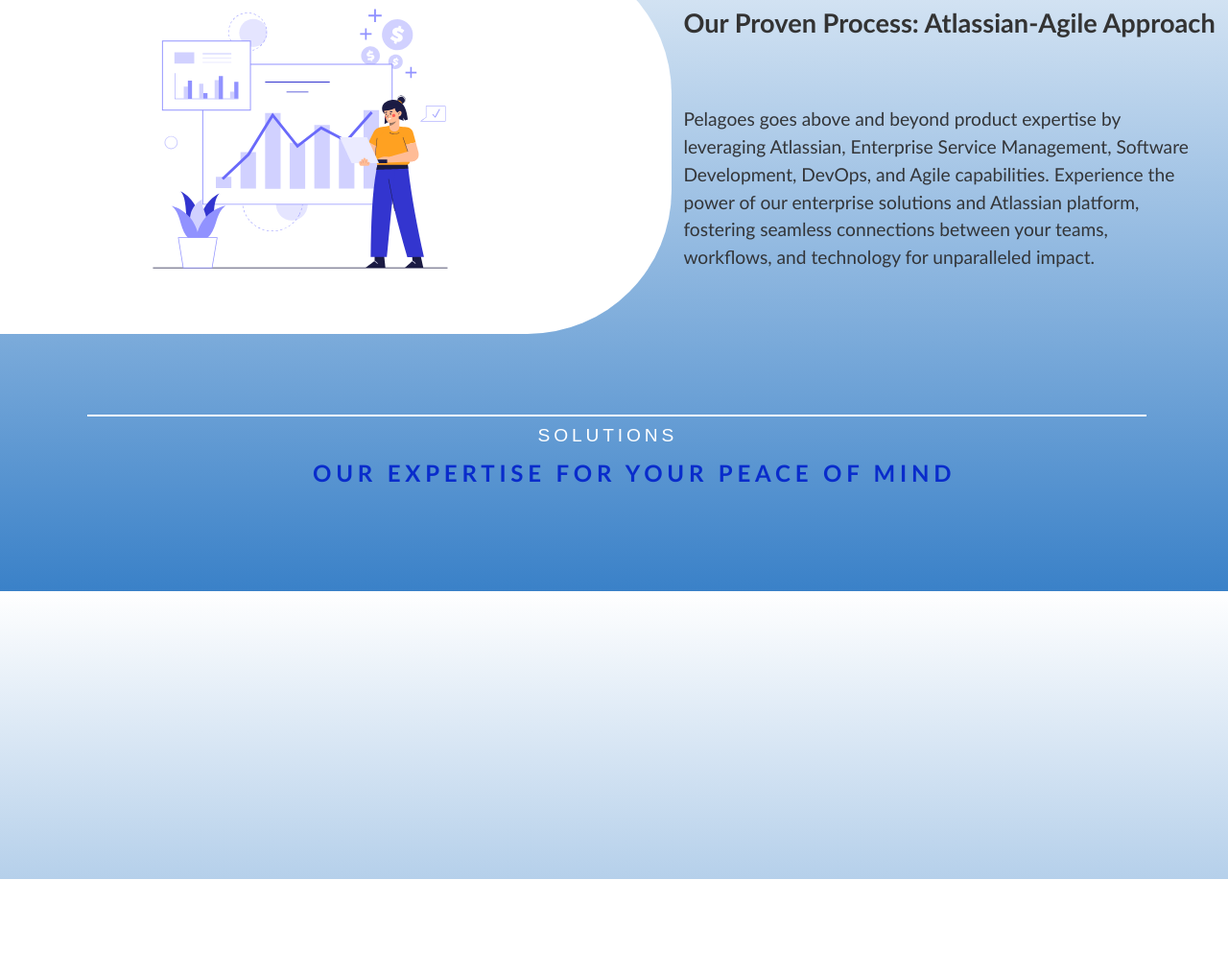
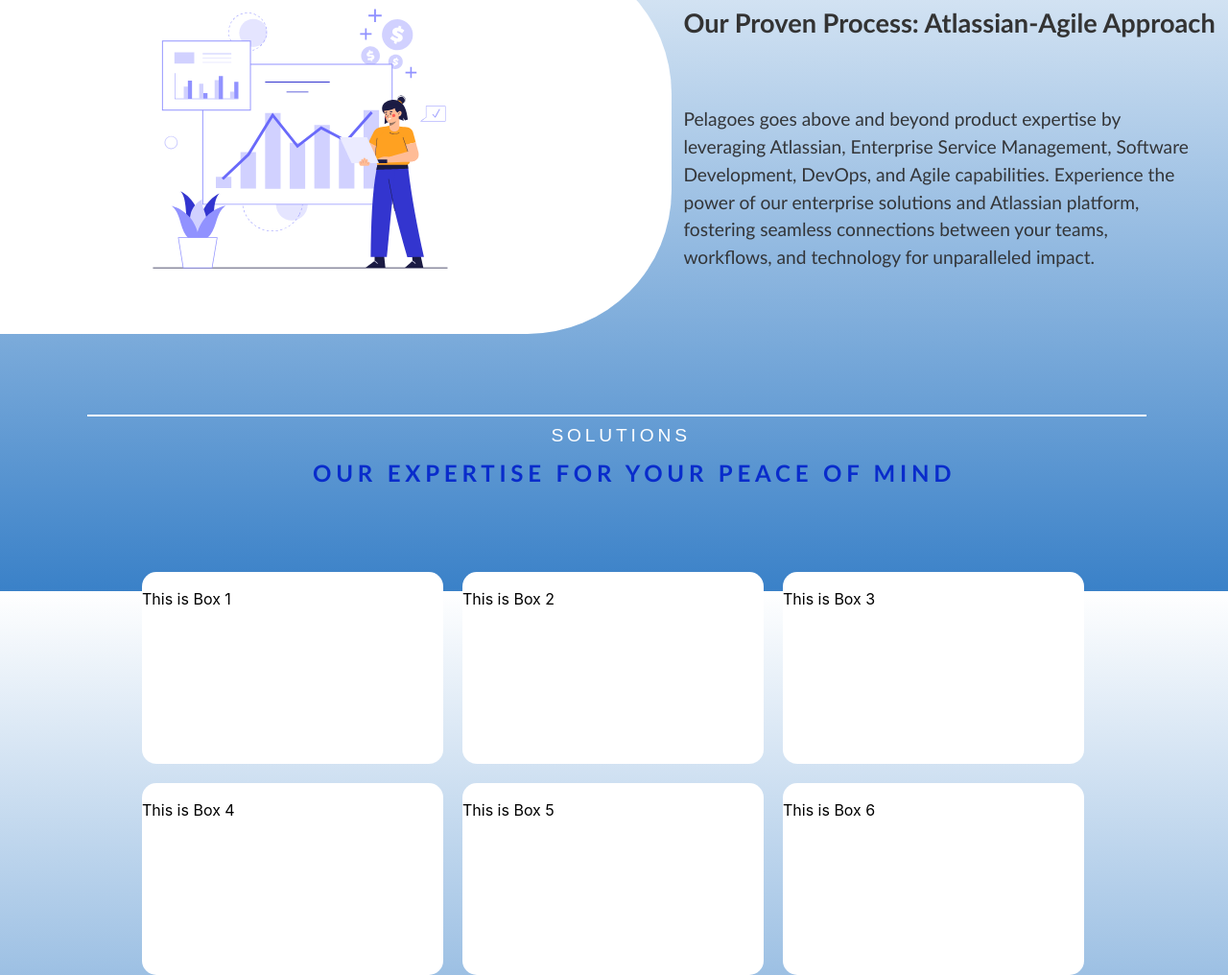
Before and after one commit to vallemedleys/pelagoes, a website built with Vite: page index.html in a window 1280 px wide. Shown: the part 984-2000 px from the top of the page at 96% size. Before the commit the page ends 1900 px from the top, so only its background shows below. Built offline with nearby package versions, Linux system fonts and the light colour scheme.

Commit message:
created grid boxes solution boxes

```diff
--- a/index.html
+++ b/index.html
@@ -120,6 +120,15 @@
         <h3>SOLUTIONS</h3>
         <h4>OUR EXPERTISE FOR YOUR PEACE OF MIND</h4>
       </div>
+      <div class="container-solution">
+        <div class="box"><p>This is Box 1</p></div>
+        <div class="box"><p>This is Box 2</p></div>
+        <div class="box"><p>This is Box 3</p></div>
+        <div class="box"><p>This is Box 4</p></div>
+        <div class="box"><p>This is Box 5</p></div>
+        <div class="box"><p>This is Box 6</p></div>
+    </div>
+
 
     </section>
 
--- a/style.css
+++ b/style.css
@@ -371,9 +371,9 @@
   font-size: 1.2em;
   color: #ffffff;
   font-family: "Arial", Arial;
-  font-weight: 200;
+  font-weight: 500;
   top: 55%;
-  margin-left: 37%;
+  margin-left: 38%;
   position: absolute;
   letter-spacing: 0.2em;
 
@@ -389,6 +389,29 @@
   letter-spacing: 0.2em;
 
 }
+
+/* solution box */
+
+.container-solution {
+  display: flex;
+  flex-wrap: wrap;
+  width: 90%; /* You can adjust this as needed */
+  height: 28%;
+  top: 70%;
+  position: absolute;
+  left: 10%; /* Centers the container by pushing it 10% from the left */
+}
+
+.box {
+  width: calc(33.333% - 100px); /* Ensures three equal-width columns, minus the desired spacing */
+  height: 200px;
+  background-color: #ffffff;
+  margin: 10px; /* Margin around each box */
+  margin-top: 10px;
+  border-radius: 15px;
+  border-color: transparent;
+}
+
 
 
 /* Add this at the end of your existing CSS to modify styles for screens smaller than 768 pixels wide, typical for smartphones */
```
